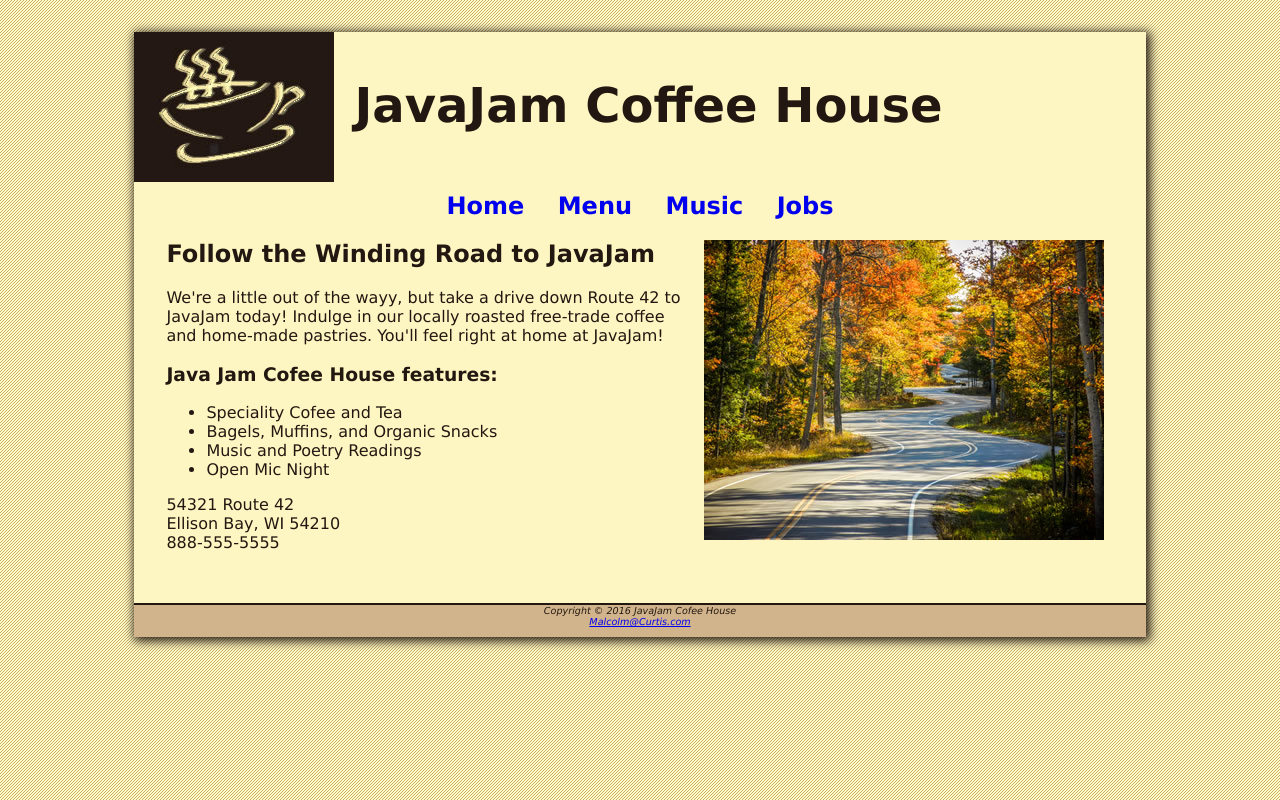
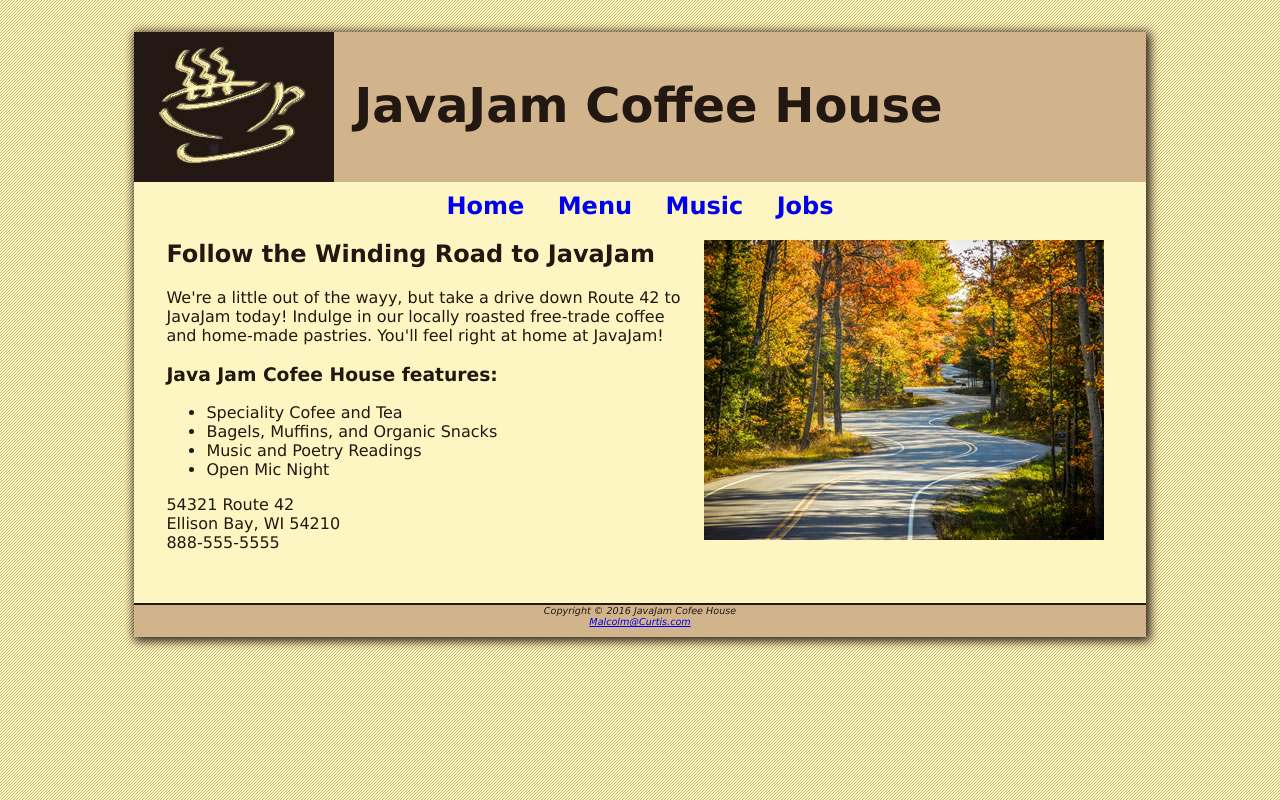
Before and after one commit to Malcmalc2/JavaJam-Coffee, a plain HTML site: page index.html in a window 1280 px wide. Drawn offline with Linux system fonts and the light colour scheme.

Commit message:
Chapter 4
Corrected background color issue

```diff
--- a/css/stylesheet.css
+++ b/css/stylesheet.css
@@ -22,9 +22,8 @@ body {
 
 /* Header */
 header {
-    background-color: #D2B48C;
     height: 150px;
-    background: url("../img/javajamlogo.jpg") no-repeat;
+    background: url("../img/javajamlogo.jpg") no-repeat #D2B48C;
 }
 
 h1 {
```
